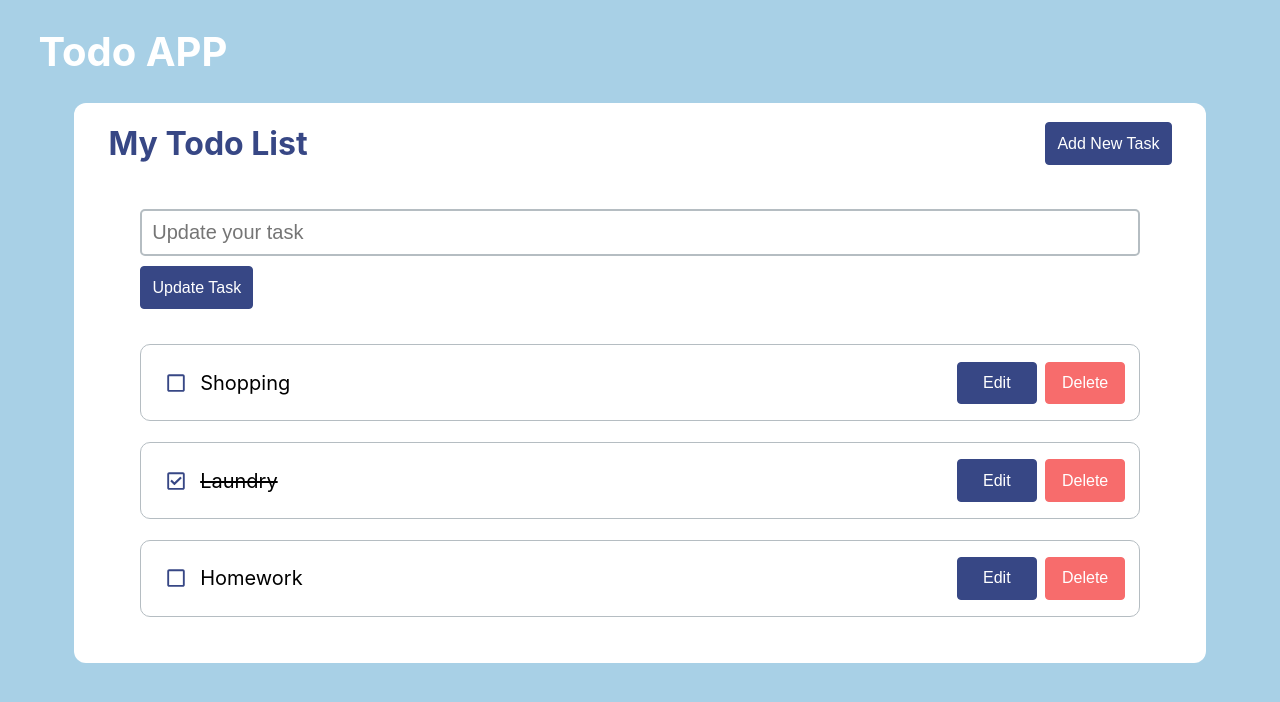
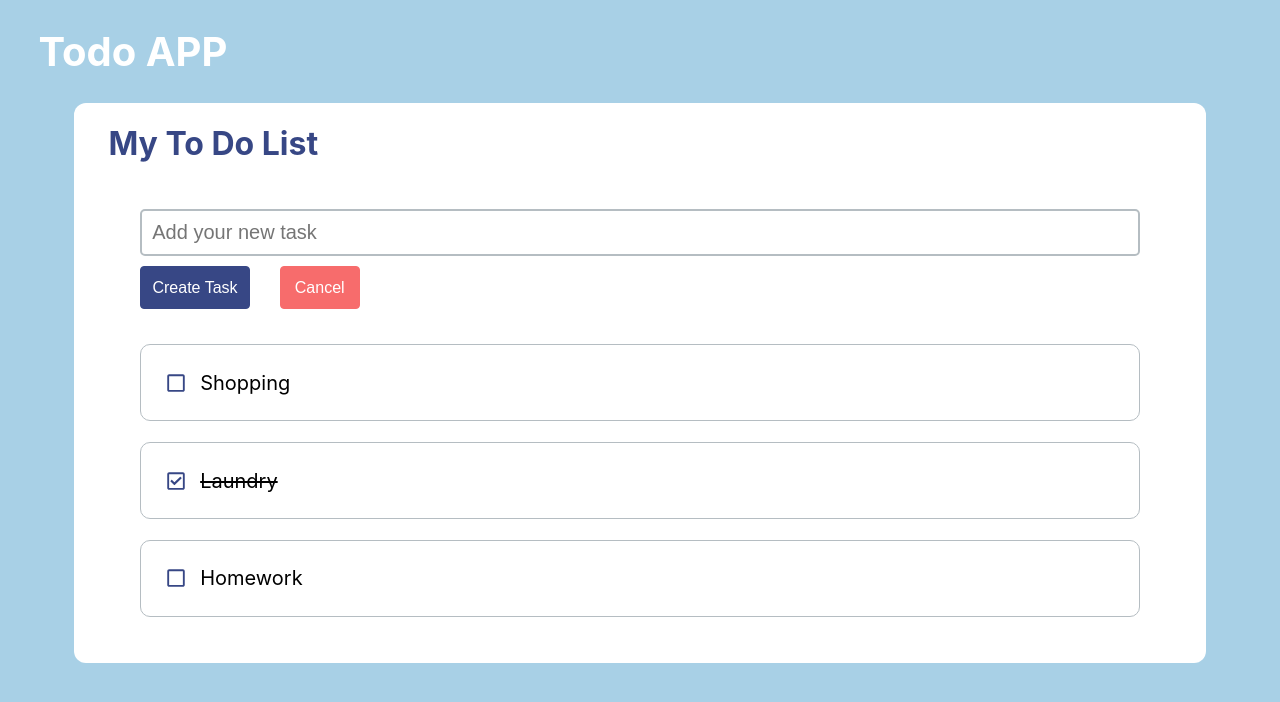
Before and after one commit to AlejandroAcostaT/todo-react-redux, a React (Create React App) app in the folder todo-app/: page / in a window 1280 px wide. Both pictures are taken after a click on the button "Add New Task". Shown: the top 702 px of the page. Built offline with nearby package versions, Linux system fonts and the light colour scheme.

Commit message:
Added the logic to the components
Joined the redux store actions to the task controller.
Create and Update Tasks form Form
Delete Tasks
Complete Tasks
Added submit optional property on Button Component

```diff
--- a/todo-app/src/features/tasks/Tasks.tsx
+++ b/todo-app/src/features/tasks/Tasks.tsx
@@ -1,4 +1,4 @@
-import React from 'react';
+import React, { useState } from 'react';
 import { useAppDispatch, useAppSelector } from '../../app/hooks';
 
 import { created, updated, deleted, completed } from './tasks.slice';
@@ -11,6 +11,13 @@ import Button from '../../shared/components/button/Button';
 
 function Tasks() {
     const tasks = useAppSelector((state) => state.tasks);
+    const [showForm, setShowForm] = useState(false);
+    const [selectedTask, setSelectedTask] = useState({
+        id: -1,
+        title: '',
+        completed: false
+    });
+    const [formCreate, setFormCreate] = useState(true);
 
     const dispatch = useAppDispatch();
 
@@ -20,33 +27,80 @@ function Tasks() {
     const updateTask = (task: Task)=> {
         dispatch(updated(task));
     }
-    const deleteTask = ()=> {
-        dispatch(completed(0));
+    const deleteTask = (id: number)=> {
+        dispatch(deleted(id));
     }
-    const completeTask = ()=> {
-        dispatch(completed(0));
+    const completeTask = (id: number)=> {
+        dispatch(completed(id));
     }
 
-    const click = () => {
+    const showHideCreateForm = () => {
+        setFormCreate(true);
+        setShowForm(!showForm);
+    }
 
+    const showHideUpdateForm = (task: Task) => {
+        setSelectedTask(task);
+        setFormCreate(false);
+        setShowForm(!showForm);
+    }
+
+    const onTaskSubmitted = (formTask: Task) => {
+
+        if(formCreate){
+            createTask(formTask.title);
+        }else{
+            updateTask(formTask);
+        }
+        setSelectedTask({
+            id:-1,
+            title: '',
+            completed: false
+        });
+        setShowForm(!showForm);
+    }
+
+    const onCancelForm = () => {
+        setSelectedTask({
+            id:-1,
+            title: '',
+            completed: false
+        });
+        setShowForm(!showForm);
     }
 
   return (
     <div className="container container-list">
         <div className='container-header'>
-            <h1 className='list-title'>My Todo List</h1>
-            <Button text={'Add New Task'} type={'main'} onClick={click}/>
+            <h1 className='list-title'>My To Do List</h1>
+            {
+                !showForm &&
+                <Button text={'Add New Task'} type={'main'} onClick={()=>showHideCreateForm()}/>
+            }
         </div>
         <div className='container'>
-            <TaskForm type='edit'/>
+            {
+                showForm &&
+                <TaskForm
+                    formCreate={formCreate}
+                    task={selectedTask}
+                    onSubmit={(formTask)=>onTaskSubmitted( formTask)}
+                    onCancel={()=>onCancelForm()}
+                />
+            }
             {
                 tasks.map((task:Task) => (
                     <TaskItem
                         key={task.id}
                         task={task}
+                        onEdit={(task: Task)=>showHideUpdateForm(task)}
+                        onDelete={(id: number)=>deleteTask(id)}
+                        onComplete={(id: number)=>completeTask(id)}
+                        showForm={showForm}
                     />
                 ))
             }
+
         </div>
     </div>
   );
--- a/todo-app/src/features/tasks/taskForm/taskForm.tsx
+++ b/todo-app/src/features/tasks/taskForm/taskForm.tsx
@@ -1,34 +1,63 @@
-import React, { FC } from 'react';
+import React, { FC, useState } from 'react';
 import './taskForm.css';
 import Task from '../../../shared/interfaces/task';
 import Button from '../../../shared/components/button/Button';
 
 interface Props {
-  task?: Task,
-  type: 'create' | 'edit'
+  task: Task,
+  formCreate: boolean,
+  onSubmit: (formTask: Task) => void
+  onCancel: () => void
 };
 
-const TaskForm: FC<Props> = ({task, type}) => {
+const TaskForm: FC<Props> = ({task, formCreate, onSubmit, onCancel}) => {
 
-  const submit = () => {
+  const [title, setTitle] = useState(task.title || '');
 
+  const submit = (e: React.FormEvent<HTMLFormElement>) => {
+    e.preventDefault();
+
+    let formTask: Task;
+
+    if(formCreate){
+      formTask = {
+        id:-1,
+        title: title,
+        completed: false
+      };
+    }else{
+      formTask = {
+        id:task.id,
+        title: title,
+        completed: task.completed
+      };
+    }
+
+    onSubmit(formTask);
   }
 
   return (
     <div className="container">
       <form className='form-container' onSubmit={submit}>
-        {
-          type === 'create' ?
-          <>
-          <input className='form-input' placeholder='Add your new task' type={'text'}/>
-          <Button text={'Create New Task'} type={'main'} onClick={submit}/>
-          </>
-          :
-          <>
-            <input className='form-input' placeholder='Update your task' type={'text'}/>
-            <Button text={'Update Task'} type={'main'} onClick={submit}/>
-          </>
-        }
+
+        <input
+          className='form-input'
+          placeholder={formCreate ? 'Add your new task' : 'Update Task'}
+          type={'text'}
+          value={title}
+          onChange={(e) => setTitle(e.target.value)}
+        />
+
+        <div className='container__row'>
+          <Button
+            isSubmit={true}
+            text={formCreate ? 'Create Task' : 'Update Task'}
+            type={'main'}
+            onClick={()=>{}}
+          />
+
+          <Button text={'Cancel'} type={'danger'} onClick={()=>onCancel()}/>
+        </div>
 
       </form>
     </div>
--- a/todo-app/src/features/tasks/taskItem/TaskItem.tsx
+++ b/todo-app/src/features/tasks/taskItem/TaskItem.tsx
@@ -6,14 +6,14 @@ import Button from '../../../shared/components/button/Button';
 import {FaRegSquare, FaRegCheckSquare} from 'react-icons/fa';
 
 interface Props {
-  task: Task
+  task: Task,
+  showForm: boolean,
+  onEdit: (task: Task)=> void,
+  onDelete: (id:number)=> void,
+  onComplete: (id:number)=> void
 };
 
-const click = () => {
-  console.log('Click');
-}
-
-const TaskItem: FC<Props> = ({task}) => {
+const TaskItem: FC<Props> = ({task, showForm, onEdit, onDelete, onComplete}) => {
 
   const titleStyle: string = task.completed ? 'item-title__completed' : '';
 
@@ -21,15 +21,20 @@ const TaskItem: FC<Props> = ({task}) => {
     <div className="container container__row item">
       <div className='item-container' >
         {task.completed ?
-          <FaRegCheckSquare className='item-check' onClick={click}/> :
-          <FaRegSquare className='item-check' onClick={click}/>
+          <FaRegCheckSquare className='item-check' onClick={()=>onComplete(task.id)}/> :
+          <FaRegSquare className='item-check' onClick={()=>onComplete(task.id)}/>
         }
         <p className={'item-title '+titleStyle}>{task.title}</p>
       </div>
 
       <div className='button-container'>
-        <Button text={'Edit'} onClick={click} type={'main'}/>
-        <Button text={'Delete'} onClick={click} type={'danger'}/>
+        {
+          !showForm &&
+          <>
+            <Button text={'Edit'} onClick={()=>onEdit(task)} type={'main'}/>
+            <Button text={'Delete'} onClick={()=>onDelete(task.id)} type={'danger'}/>
+          </>
+        }
       </div>
     </div>
   );
--- a/todo-app/src/index.css
+++ b/todo-app/src/index.css
@@ -32,5 +32,6 @@ code {
 }
 
 .container__row {
+  display: flex;
   flex-flow: row;
 }
--- a/todo-app/src/shared/components/button/Button.tsx
+++ b/todo-app/src/shared/components/button/Button.tsx
@@ -3,15 +3,20 @@ import './button.css';
 
 interface Props {
     text: string,
-    onClick: Function,
-    type: 'main' | 'danger'
+    onClick: () => void,
+    type: 'main' | 'danger',
+    isSubmit?: boolean
 };
 
-const Button: FC<Props> = ({text, onClick, type}) => {
+const Button: FC<Props> = ({text, onClick, type, isSubmit}) => {
   const buttonType: string = 'btn__' + type;
 
   return (
-    <button className={'btn '+buttonType} onClick={onClick()}>{text}</button>
+    <button
+      className={'btn '+buttonType}
+      onClick={()=>onClick()}
+      type={isSubmit ? 'submit' : undefined}
+    >{text}</button>
   );
 }
 
```
